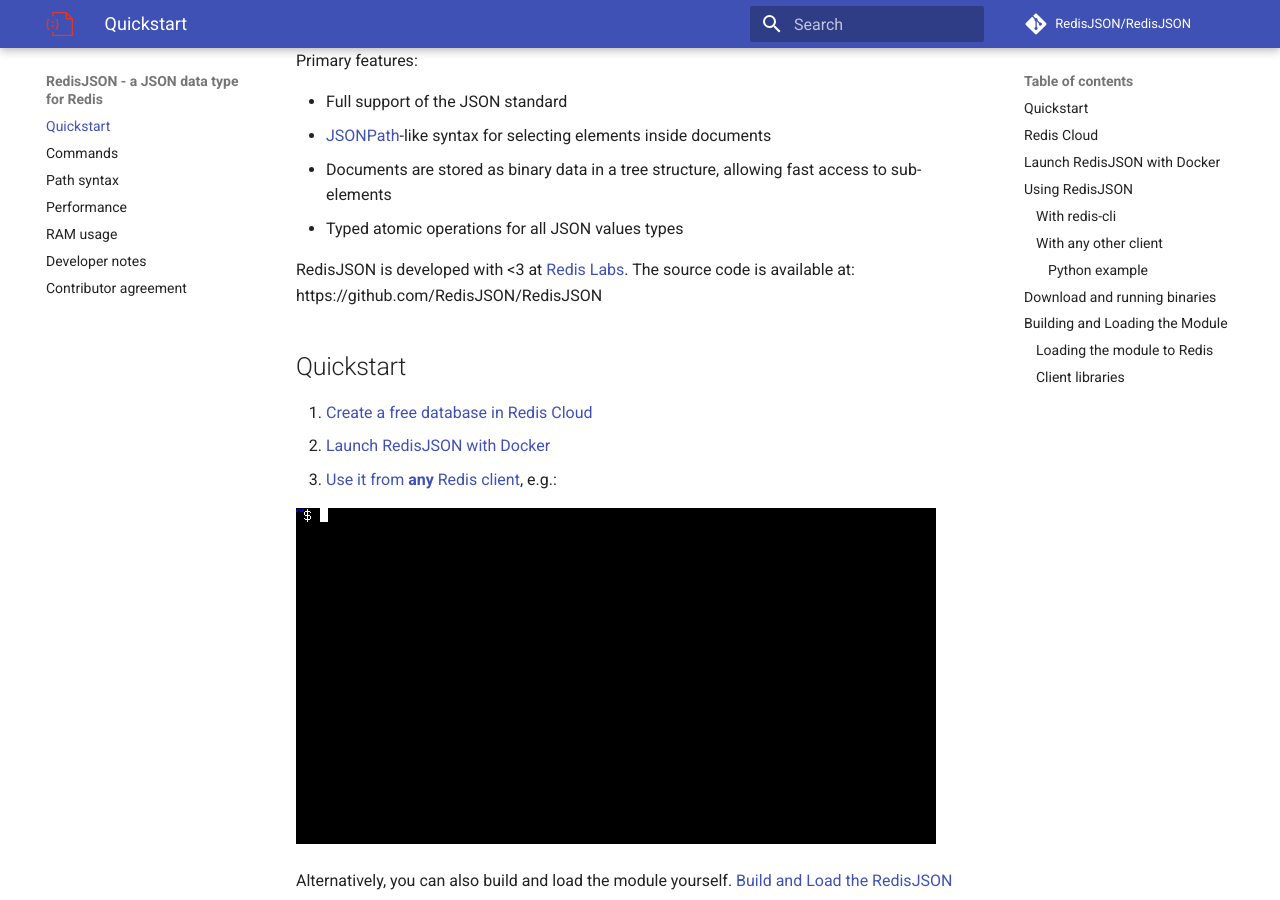
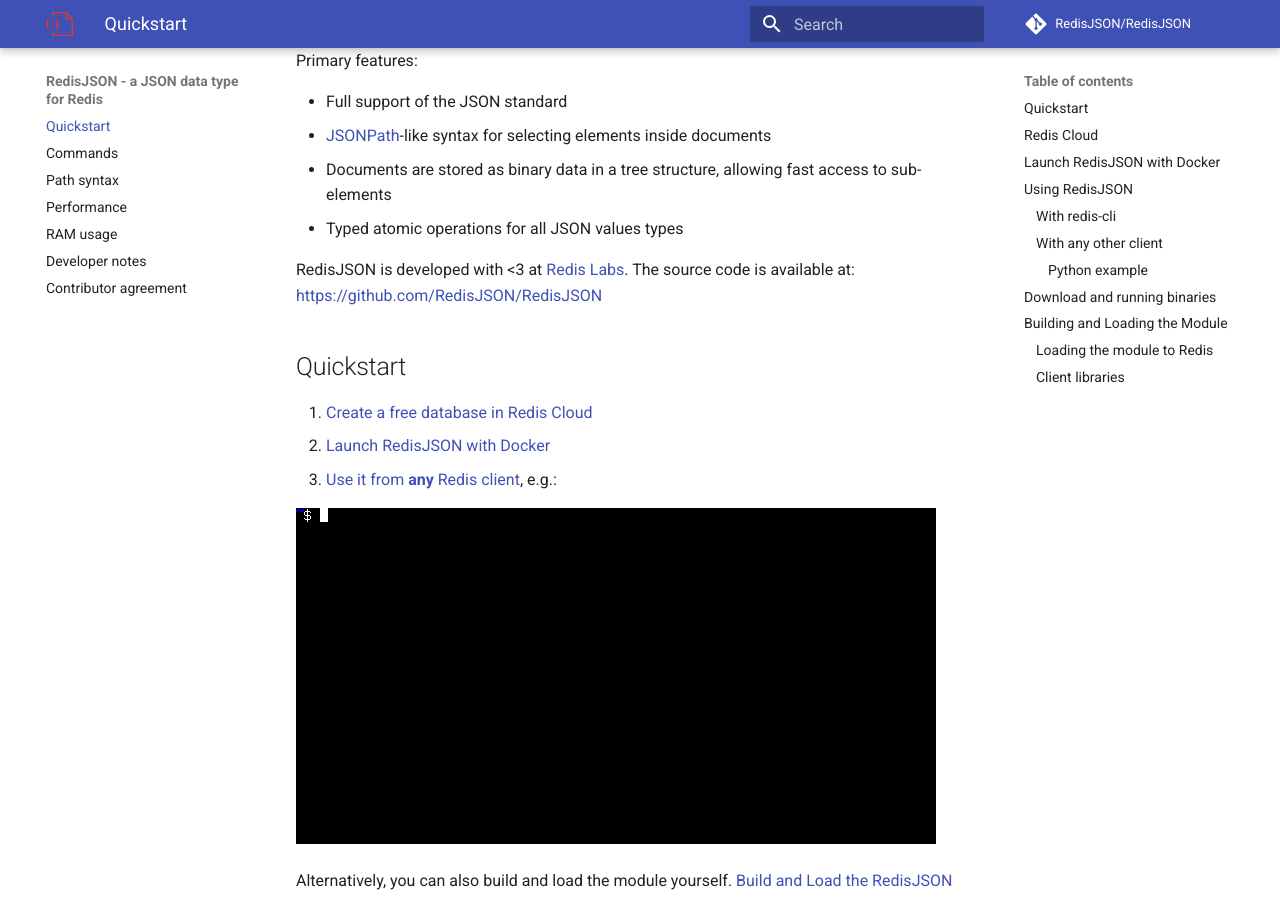
Before and after one commit to RedisJSON/RedisJSON, an MkDocs documentation site: the page built from docs/index.md, in a window 1280 px wide and 900 px high, scrolled down 488 px. Built offline with MkDocs 1.6.1 and Material for MkDocs 9.7.7, drawn with Linux system fonts in a browser that asks for light colours; comment, search, counter and statistics services are not loaded; some of the changed lines change nothing that is shown.

Commit message:
Makes source code link a clickable link.

```diff
--- a/docs/index.md
+++ b/docs/index.md
@@ -14,7 +14,7 @@
 * Typed atomic operations for all JSON values types
 
 RedisJSON is developed with <3 at [Redis Labs](https://redislabs.com). The source code is available
-at: https://github.com/RedisJSON/RedisJSON
+at: [https://github.com/RedisJSON/RedisJSON](https://github.com/RedisJSON/RedisJSON)
 
 ## Quickstart
 
```
